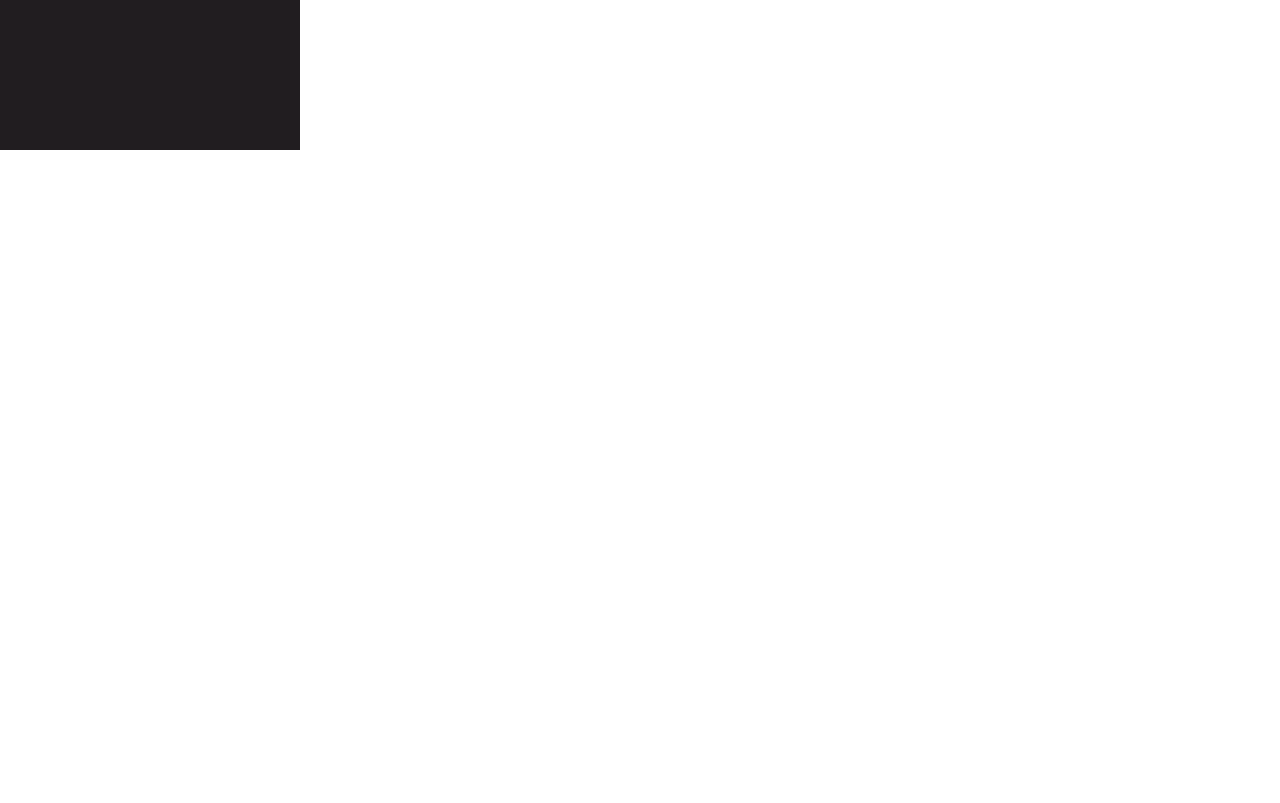
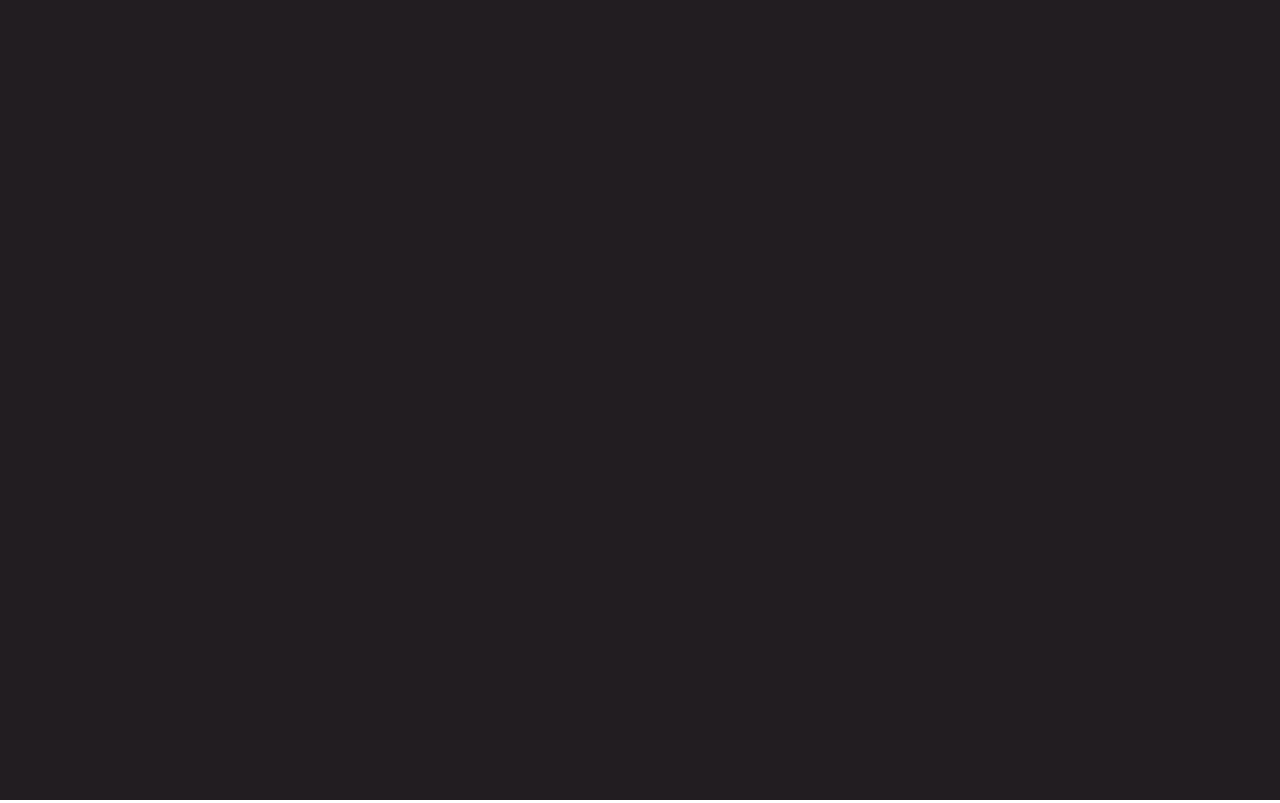
Before and after one commit to Tass2T/galaxy, a website built with Vite: page index.html in a window 1280 px wide. Built offline with nearby package versions, Linux system fonts and the light colour scheme.

Commit message:
css name correction

```diff
--- a/style.css
+++ b/style.css
@@ -44,7 +44,7 @@ table {
 	border-spacing: 0;
 }
 
-#canvas {
+#three {
 	height: 100vh;
     width: 100vw;
 }
```
